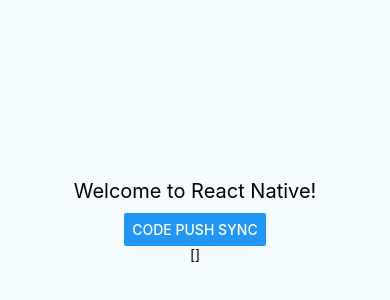
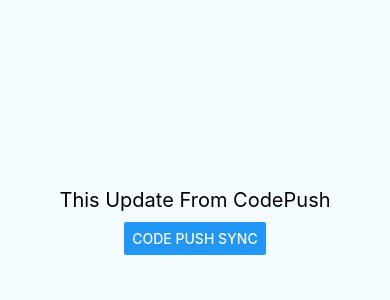
Before and after one commit to digihc46/CODE_PUSH, a React Native app: screen / in a window 390 px wide. Shown: the part 206-506 px from the top of the page. Built offline with nearby package versions, Linux system fonts and the light colour scheme.

Commit message:
FINAL OF THE FINAL

```diff
--- a/App.js
+++ b/App.js
@@ -26,7 +26,7 @@
 
 constructor(props){
   super(props);
-  this.state = { logs : []};
+  this.state = { logs : [] };
 }
 
 componentDidMount(){
@@ -35,9 +35,9 @@
 
   codePushSync(){
     this.setState({logs: ['Started At ' + new Date().getTime()]})
-    codePush.sync({
+    CodePush.sync({
       updateDialog: true,
-      installMode: codePush.InstallMode.IMMEDIATE
+      installMode: CodePush.InstallMode.IMMEDIATE
     }, (status) => {
       for(var key in CodePush.SyncStatus){
         if (status === CodePush.SyncStatus[key]){
@@ -52,10 +52,10 @@
     return (
       <View style={styles.container}>
         <Text style={styles.welcome}>
-          Welcome to React Native!
+          This Update From CodePush
         </Text>
        <Button title="Code Push Sync" onPress={()=> this.codePushSync()} />
-       <Text>{JSON.stringify(this.state.logs)}</Text>
+    {this.state.logs.map((log,i) => <Text key={i}>{log}</Text>)}
       </View>
     );
   }
```
